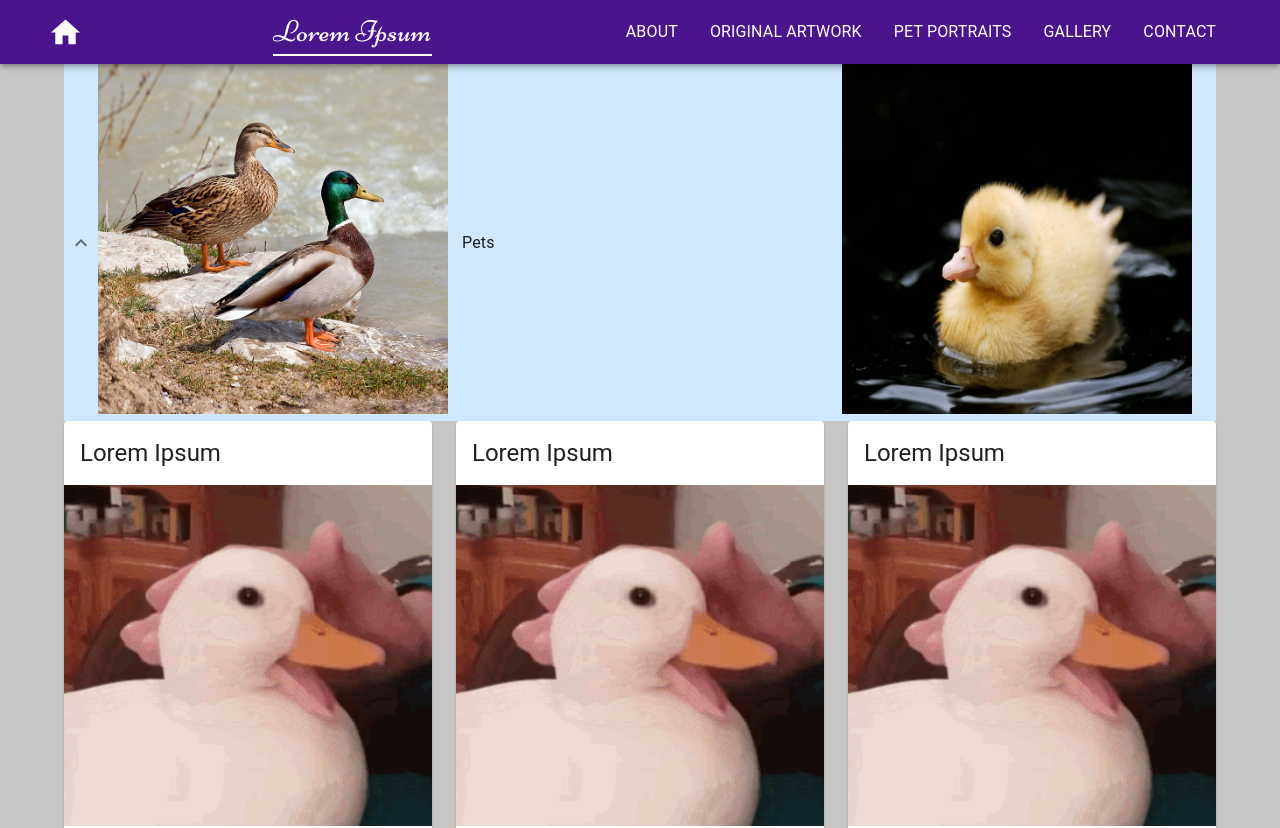
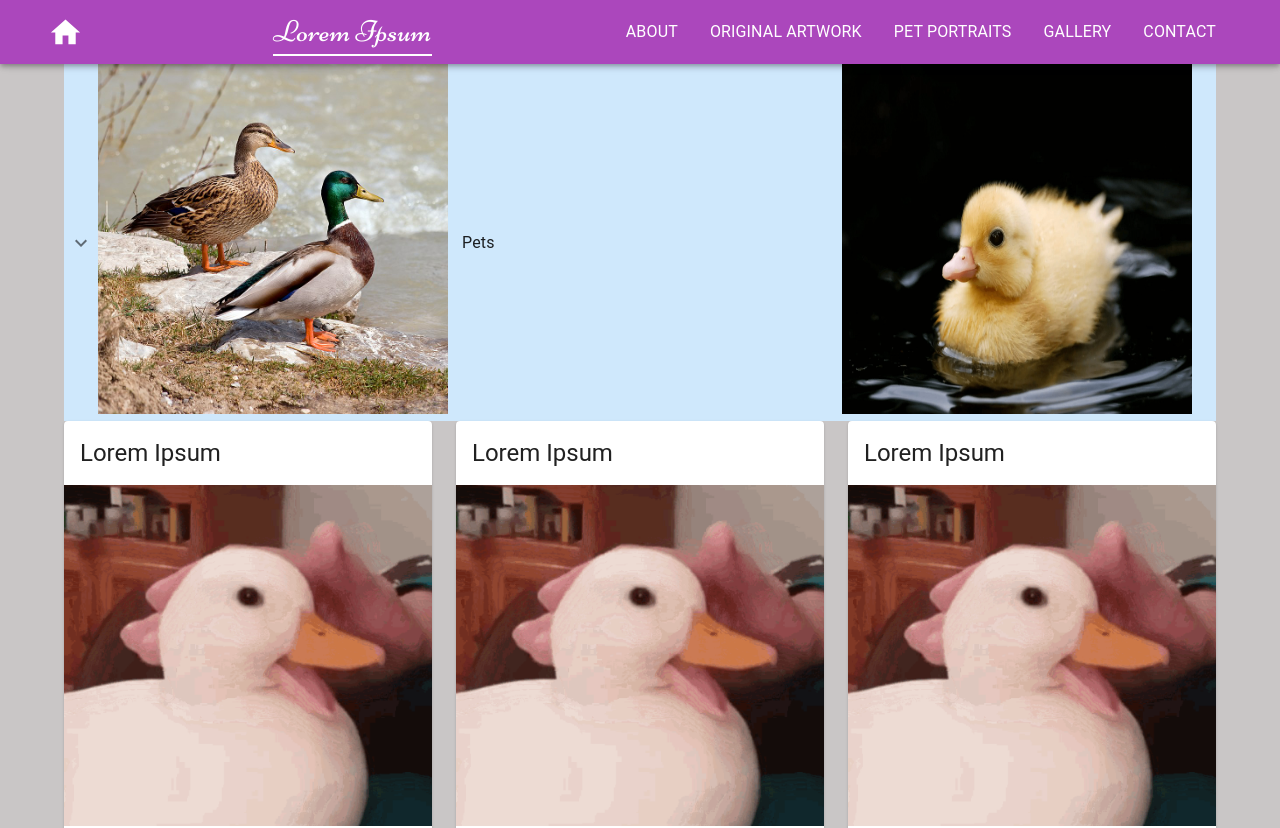
Before and after one commit to Pete-Senpai/gallery, a React (Create React App) app: page /gallery in a window 1280 px wide. Shown: the top 828 px of the page. Built offline with nearby package versions, Linux system fonts and the light colour scheme.

Commit message:
Mapping function fixed and expand item arrow made to turn

```diff
--- a/src/App.tsx
+++ b/src/App.tsx
@@ -15,7 +15,7 @@ import { Box, CssBaseline } from '@mui/material';
 const theme = createTheme(({
   palette: {
     primary: {
-      main: purple[900],
+      main: purple[400],
     },
     secondary: {
       main: purple[600],
--- a/src/components/expandItem/index.tsx
+++ b/src/components/expandItem/index.tsx
@@ -3,7 +3,7 @@ import React, { useState } from 'react';
 import ExpandMoreIcon from "@mui/icons-material/ExpandMore";
 
 function mapPictures(context: __WebpackModuleApi.RequireContext) {
-  return context.keys().map((key) => context(key).default as string);
+  return context.keys().map((key) => context(key) as string);
 }
 const images = mapPictures(require.context("../../../public/images/duck_pictures", false, /\.(png|jpe?g|svg)$/));
 
@@ -32,7 +32,7 @@ const ExpandItem: React.FC<{}> = () => {
               onClick={() => setExpanded(!expanded)}
             >
               <ExpandMoreIcon
-                sx={{ transform: "rotate(180deg)" }}
+                sx={{ transform: expanded ? "rotate(180deg)" : "rotate(0deg)" }}
               />
             </IconButton>
           </Box>
--- a/src/pages/original_artwork/index.tsx
+++ b/src/pages/original_artwork/index.tsx
@@ -2,7 +2,7 @@ import { Container, Grid } from '@mui/material';
 import React from 'react';
 
 function mapPictures(context: __WebpackModuleApi.RequireContext) {
-    return context.keys().map((key) => context(key).default as string);
+    return context.keys().map((key) => context(key) as string);
 }
 const images = mapPictures(require.context("../../../public/images/duck_pictures", false, /\.(png|jpe?g|svg)$/));
 
```
